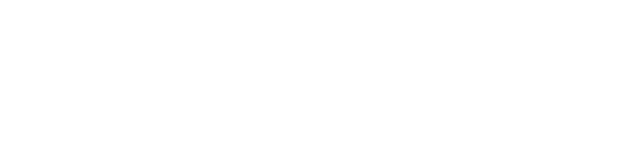
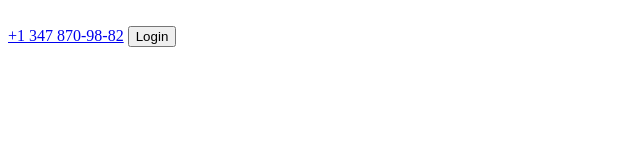
Before and after one commit to VadimShakiroff/landing-page, a website: page index.html in a window 1280 px wide. Shown: the whole page, without its empty margins (0-640 px from the left). Drawn offline with Linux system fonts and the light colour scheme.

Commit message:
Добавил в index.html разметку header

```diff
--- a/index.html
+++ b/index.html
@@ -7,6 +7,23 @@
   <title>Document</title>
 </head>
 <body>
-
+  <header class="header">
+    <div class="container">
+      <div class="menu">
+        <div class="logo menu__logo">
+          <a href="/">
+            <img src="" alt="">
+          </a>
+        </div>
+        <div class="contacts menu__contacts">
+          <a href="tel:+13478709882" class="phone contacts__phone">+1 347 870-98-82</a>
+          <button class="button contacts__button button--primary">Login</button>
+        </div>
+      </div>
+      <!-- /.menu -->
+    </div>
+    <!-- /.container -->
+  </header>
+  <!-- /.header -->
 </body>
 </html>
```
